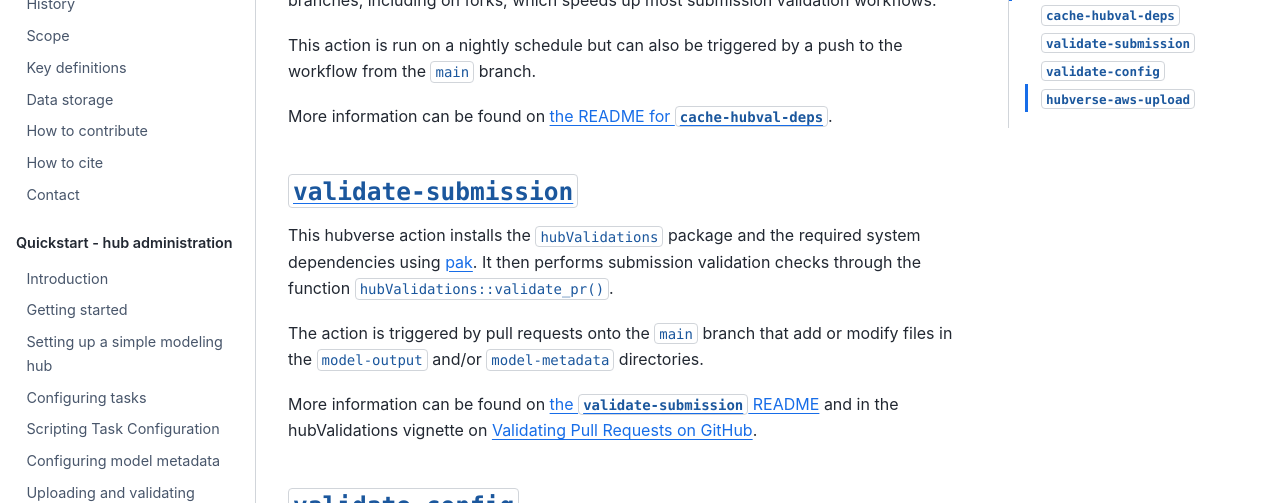
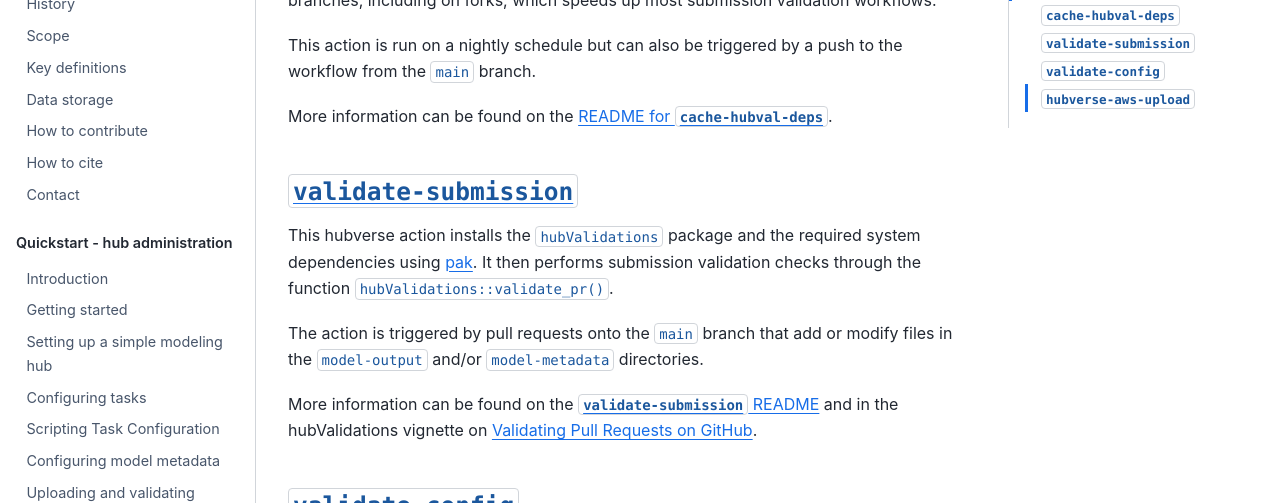
Before and after one commit to hubverse-org/hubDocs, a Sphinx documentation site: the page built from docs/source/quickstart-hub-admin/continuous-integration.md, in a window 1280 px wide and 1400 px high, scrolled down 1652 px. Shown: the part 154-657 px from the top of the window. Built offline with Sphinx 7.4.7 and the Sphinx Book theme 1.1.4, drawn with Linux system fonts in a browser that asks for light colours; comment, search, counter and statistics services are not loaded; some of the changed text lies outside the part shown.

Commit message:
remove hyperlink the

```diff
--- a/docs/source/quickstart-hub-admin/continuous-integration.md
+++ b/docs/source/quickstart-hub-admin/continuous-integration.md
@@ -45,7 +45,7 @@ This hubverse action downloads the software components required for others to wo
 
 This action is run on a nightly schedule but can also be triggered by a push to the workflow from the `main` branch.
 
-More information can be found on [the README for `cache-hubval-deps`](https://github.com/hubverse-org/hubverse-actions/tree/main/cache-hubval-deps#readme).
+More information can be found on the [README for `cache-hubval-deps`](https://github.com/hubverse-org/hubverse-actions/tree/main/cache-hubval-deps#readme).
 
 
 ### [`validate-submission`](https://github.com/hubverse-org/hubverse-actions/tree/main/validate-submission)
@@ -54,7 +54,7 @@ It then performs submission validation checks through the function `hubValidatio
 
 The action is triggered by pull requests onto the `main` branch that add or modify files in the `model-output` and/or `model-metadata` directories.
 
-More information can be found on [the `validate-submission` README](https://github.com/hubverse-org/hubverse-actions/tree/main/validate-submission#readme) and in the hubValidations vignette on [Validating Pull Requests on GitHub](https://hubverse-org.github.io/hubValidations/articles/validate-pr.html).
+More information can be found on the [`validate-submission` README](https://github.com/hubverse-org/hubverse-actions/tree/main/validate-submission#readme) and in the hubValidations vignette on [Validating Pull Requests on GitHub](https://hubverse-org.github.io/hubValidations/articles/validate-pr.html).
 
 ### [`validate-config`](https://github.com/hubverse-org/hubverse-actions/tree/main/validate-config)
 
@@ -79,4 +79,4 @@ The `upload` job inspects the hub's admin config (`admin.json`) for a `cloud` gr
 
 Before using this action, a member of the hubverse development team will need to "onboard" your hub to AWS.
 
-More information can be found on [the `hubverse-aws-upload` README](https://github.com/hubverse-org/hubverse-actions/tree/main/hubverse-aws-upload#readme).
+More information can be found on the [`hubverse-aws-upload` README](https://github.com/hubverse-org/hubverse-actions/tree/main/hubverse-aws-upload#readme).
```
